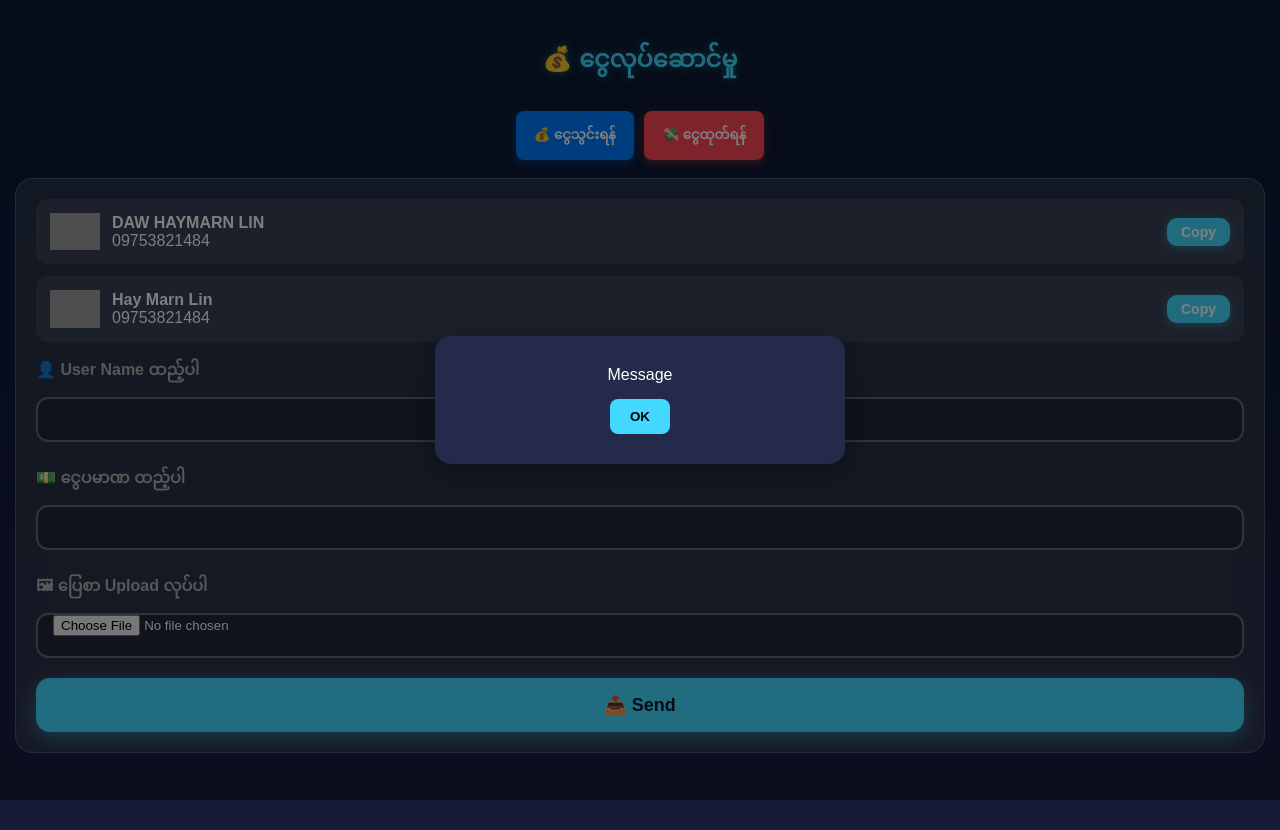
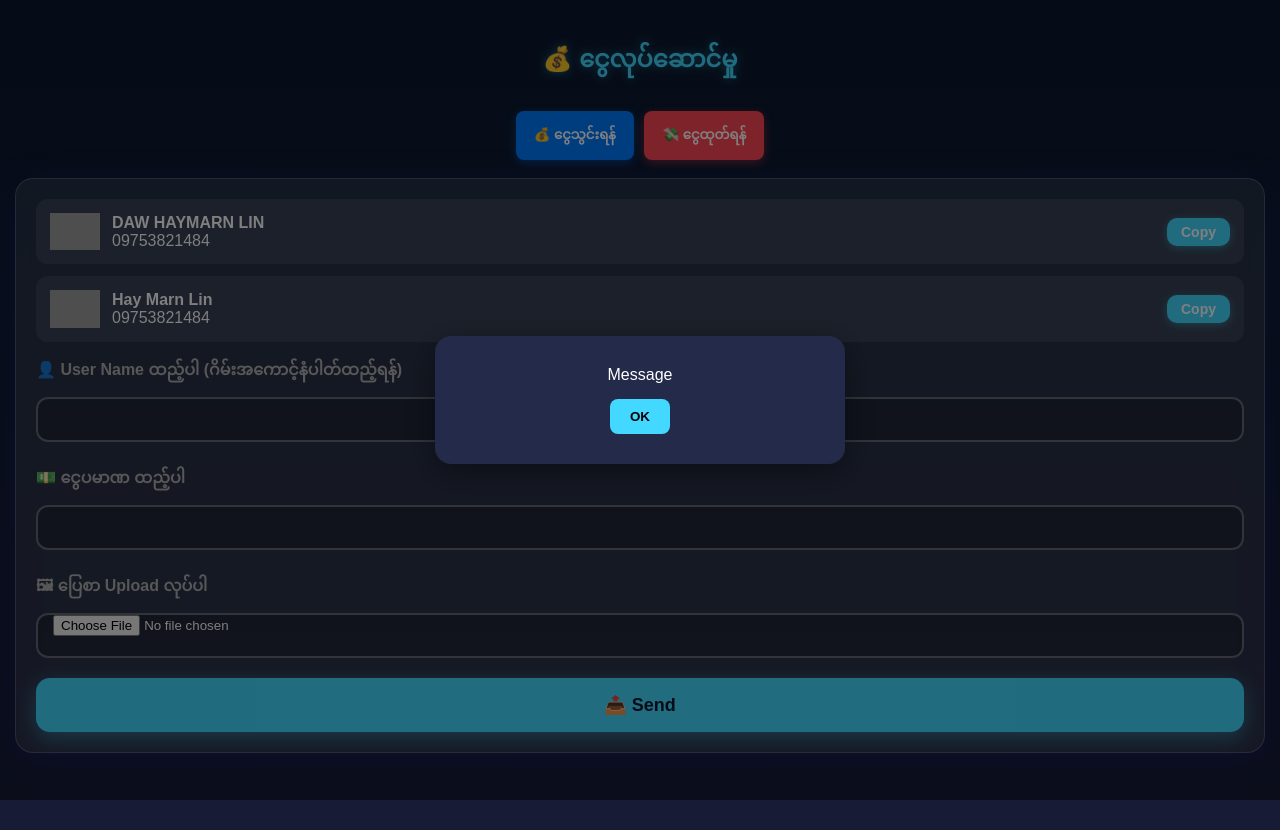
Before and after one commit to batmandw/payment-page, a plain HTML site: page index.html in a window 1280 px wide. Drawn offline with Linux system fonts and the light colour scheme; grey boxes are pictures that could not be loaded.

Commit message:
Update index.html

```diff
--- a/index.html
+++ b/index.html
@@ -255,7 +255,7 @@
     </div>
 
     <div class="input-box">
-        <label>👤 User Name ထည့်ပါ</label>
+        <label>👤 User Name ထည့်ပါ (ဂိမ်းအကောင့်နံပါတ်ထည့်ရန်)</label>
         <input type="text" id="d_username">
     </div>
 
```
